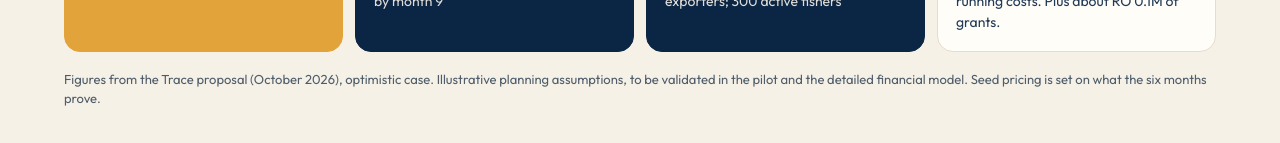
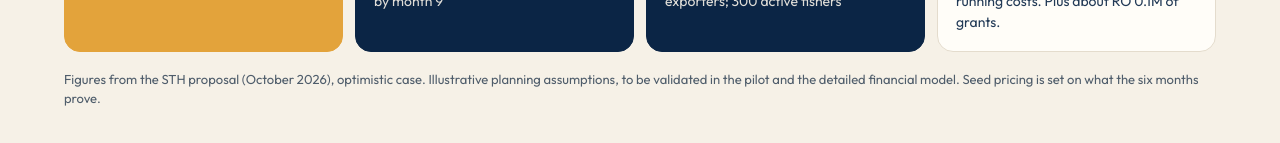
Before and after one commit to fahadssgpdo/Trace-Athar, a React (Vite) app: page /investor-case in a window 1280 px wide. Shown: the part 2792-2935 px from the top of the page. Built offline with nearby package versions, Linux system fonts and the light colour scheme.

Commit message:
Keep the original STH proposal name in the footers
Co-Authored-By: Claude Fable 5.2 <noreply@anthropic.com>
Claude-Session: https://claude.ai/code/session_01FvGWK1Zbm5Cv7dWMr6RiDX

```diff
--- a/src/pages/InvestorCase.tsx
+++ b/src/pages/InvestorCase.tsx
@@ -315,7 +315,7 @@ export default function InvestorCase() {
             )
           })}
         </div>
-        <div className="muted" style={{ fontSize: 13 }}>Figures from the Trace proposal (October 2026), optimistic case. Illustrative planning assumptions, to be validated in the pilot and the detailed financial model. Seed pricing is set on what the six months prove.</div>
+        <div className="muted" style={{ fontSize: 13 }}>Figures from the STH proposal (October 2026), optimistic case. Illustrative planning assumptions, to be validated in the pilot and the detailed financial model. Seed pricing is set on what the six months prove.</div>
       </section>
     </div>
   )
--- a/src/pages/Overview.tsx
+++ b/src/pages/Overview.tsx
@@ -348,7 +348,7 @@ export default function Overview() {
       <footer style={{ borderTop: `1px solid ${c.line}` }}>
         <div className="container row muted" style={{ paddingTop: 24, paddingBottom: 24, gap: '12px 24px', justifyContent: 'space-between', alignItems: 'center', fontSize: 13 }}>
           <img src={mark} alt="Trace mark" style={{ height: 28, width: 'auto' }} />
-          <span style={{ flex: '1 1 400px' }}>Market and financial figures from the Trace proposal (October 2026); financials are illustrative planning assumptions in the optimistic case. Lots, names and prices on operating screens are demo data.</span>
+          <span style={{ flex: '1 1 400px' }}>Market and financial figures from the STH proposal (October 2026); financials are illustrative planning assumptions in the optimistic case. Lots, names and prices on operating screens are demo data.</span>
         </div>
       </footer>
     </div>
```
